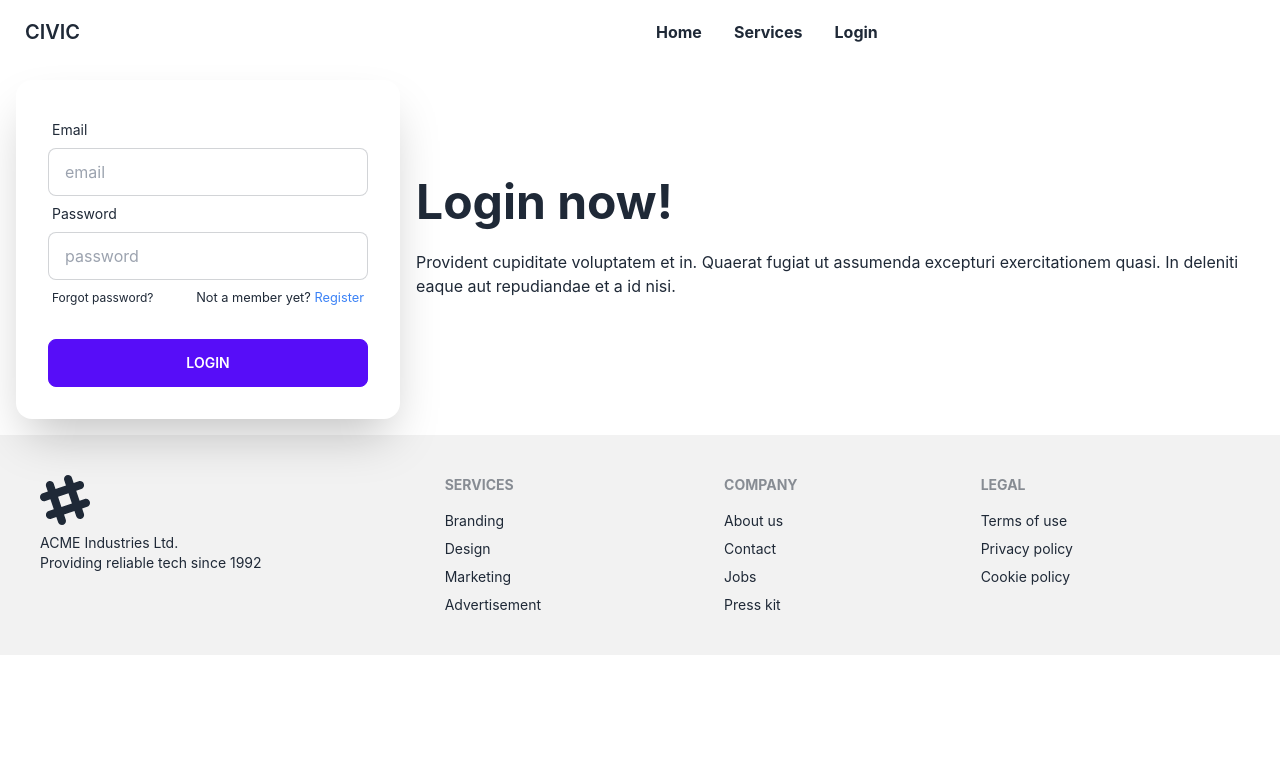
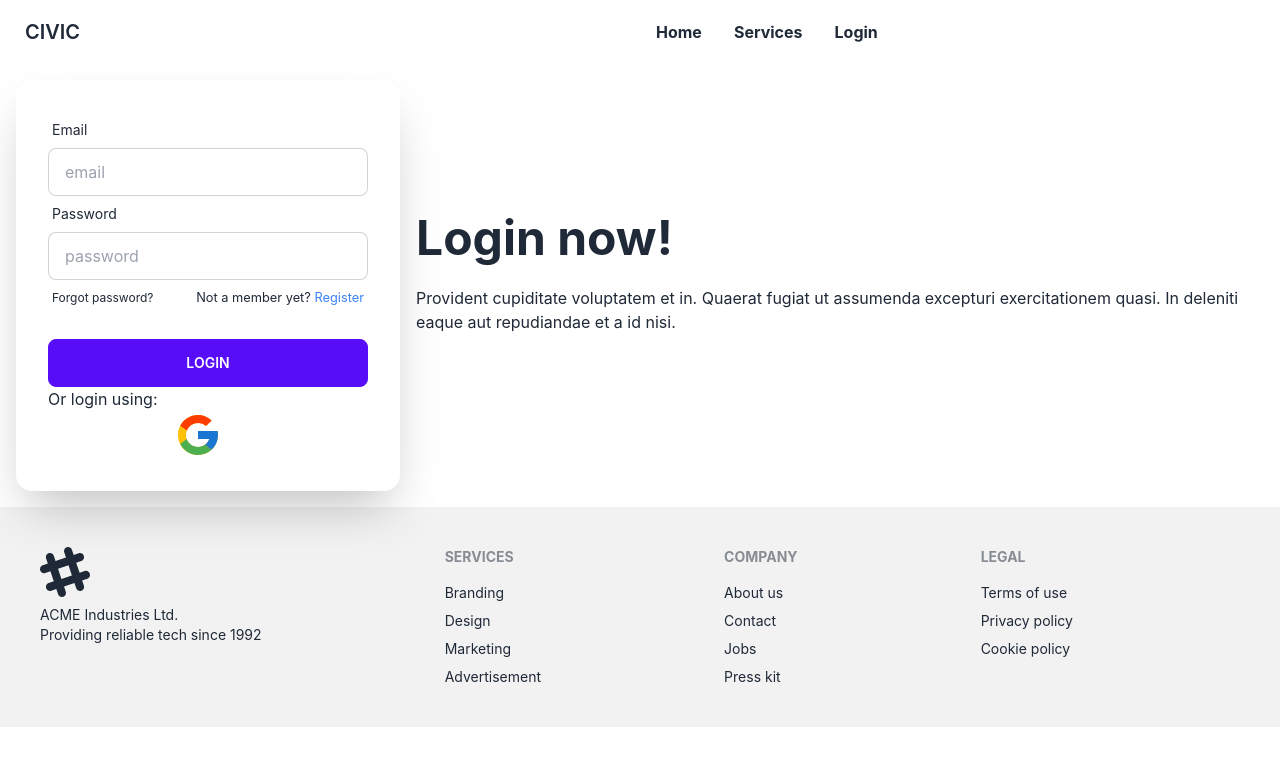
Before and after one commit to digitechmahmud/Civic-Photography-Service, a React (Create React App) app: page /login in a window 1280 px wide. Shown: the top 766 px of the page. Built offline with nearby package versions, Linux system fonts and the light colour scheme; no server answers.

Commit message:
Add google login authentication

```diff
--- a/package.json
+++ b/package.json
@@ -10,6 +10,7 @@
     "firebase": "^9.13.0",
     "react": "^18.2.0",
     "react-dom": "^18.2.0",
+    "react-icons": "^4.6.0",
     "react-photo-view": "^1.2.2",
     "react-router-dom": "^6.4.3",
     "react-scripts": "5.0.1",
--- /dev/null
+++ b/src/Hooks/useTitle.js
@@ -0,0 +1,10 @@
+import { useEffect } from "react"
+
+const useTitle = title => {
+    useEffect(() => {
+        document.title = `${title} - Civic Photography!`;
+    }, [title]);
+};
+
+
+export default useTitle;
--- a/src/context/AuthProvider.js
+++ b/src/context/AuthProvider.js
@@ -1,6 +1,6 @@
 import React, { createContext, useEffect, useState } from 'react';
 import app from '../firebase/firebase.config';
-import { createUserWithEmailAndPassword, getAuth, onAuthStateChanged, signInWithEmailAndPassword, signOut, updateProfile } from 'firebase/auth';
+import { createUserWithEmailAndPassword, getAuth, onAuthStateChanged, signInWithEmailAndPassword, signInWithPopup, signOut, updateProfile } from 'firebase/auth';
 
 export const AuthContext = createContext(null);
 
@@ -18,6 +18,10 @@ const AuthProvider = ({ children }) => {
     const signIn = (email, password) => {
         setLoading(true)
         return signInWithEmailAndPassword(auth, email, password)
+    }
+
+    const signInGoogle = (googleProvider) => {
+        return signInWithPopup(auth, googleProvider);
     }
 
     useEffect(() => {
@@ -45,7 +49,8 @@ const AuthProvider = ({ children }) => {
         logOut,
         signIn,
         updateUserProfile,
-        loading
+        loading,
+        signInGoogle
     }
     return (
         <div>
--- a/src/pages/Login/Login.js
+++ b/src/pages/Login/Login.js
@@ -1,10 +1,15 @@
 import React, { useContext } from 'react';
-import { Link, useLoaderData, useLocation, useNavigate } from 'react-router-dom';
+import { Link, useLocation, useNavigate } from 'react-router-dom';
 import { AuthContext } from '../../context/AuthProvider';
+import { FcGoogle } from "react-icons/fc";
+import { GoogleAuthProvider } from 'firebase/auth';
+import useTitle from '../../Hooks/useTitle';
 
 const Login = () => {
-    const { user, signIn, loading } = useContext(AuthContext);
+    const { user, signIn, loading, signInGoogle } = useContext(AuthContext);
 
+    const googleProvider = new GoogleAuthProvider();
+    useTitle('Login')
     const navigate = useNavigate();
     const location = useLocation();
 
@@ -27,8 +32,19 @@ const Login = () => {
                 navigate(from, { replace: true });
             })
             .catch(err => console.error(err));
+    }
 
+    const handleGoogleSignIn = () => {
+        signInGoogle(googleProvider)
+            .then(result => {
+                const user = result.user;
+                console.log(user);
+                navigate(from, { replace: true });
+
+            })
+            .catch(err => console.error(err));
     }
+
     return (
         <div className="hero">
             <div className="hero-content flex-col lg:flex-row-reverse">
@@ -58,6 +74,12 @@ const Login = () => {
                             <div className="form-control mt-6">
                                 <button className="btn btn-primary">Login</button>
                             </div>
+                            <div>
+                                <h2>Or login using:</h2>
+                                <div className='flex justify-center'>
+                                    <Link onClick={handleGoogleSignIn} className='text-5xl mr-5'><FcGoogle /></Link>
+                                </div>
+                            </div>
                         </form>
                     </div>
                 </div>
--- a/src/pages/Services/ServiceCard.js
+++ b/src/pages/Services/ServiceCard.js
@@ -1,5 +1,6 @@
 
 import { PhotoProvider, PhotoView } from 'react-photo-view';
+import 'react-photo-view/dist/react-photo-view.css';
 import { Link } from 'react-router-dom';
 
 
```
Also changed, not shown: 1 other file (tests, documents, lock files or other folders).
